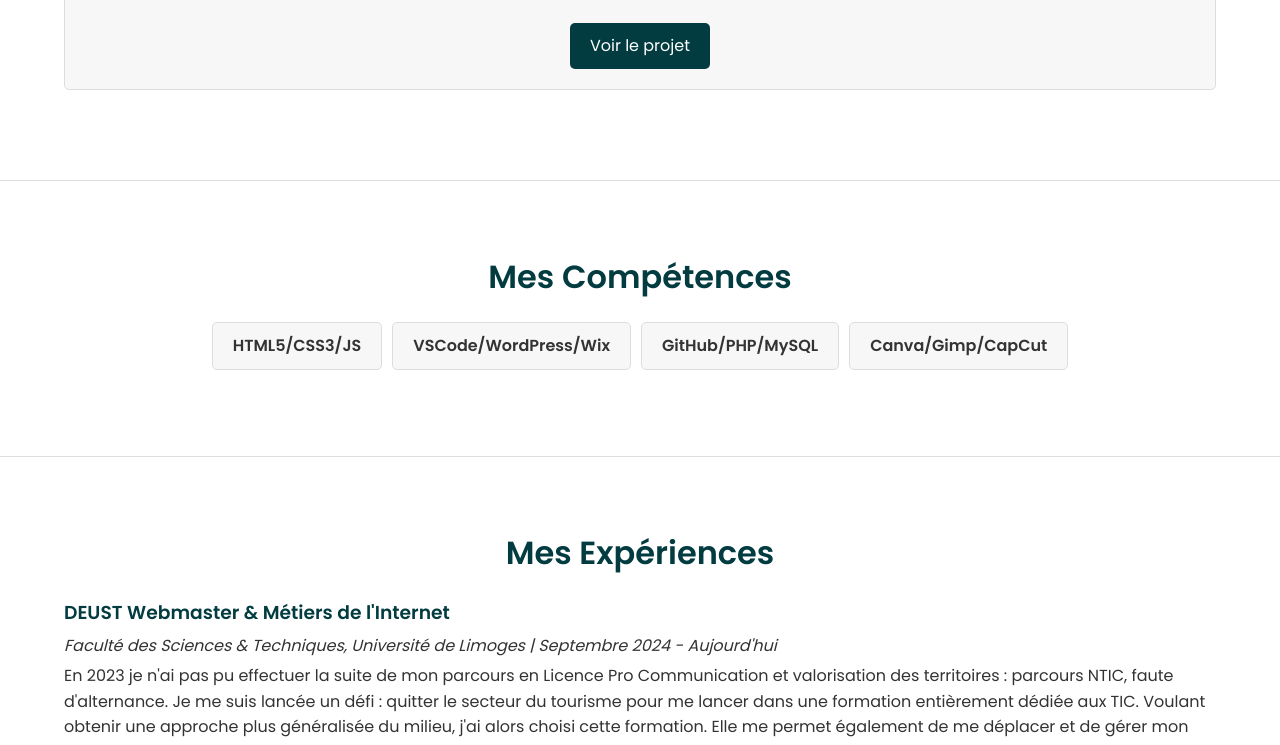
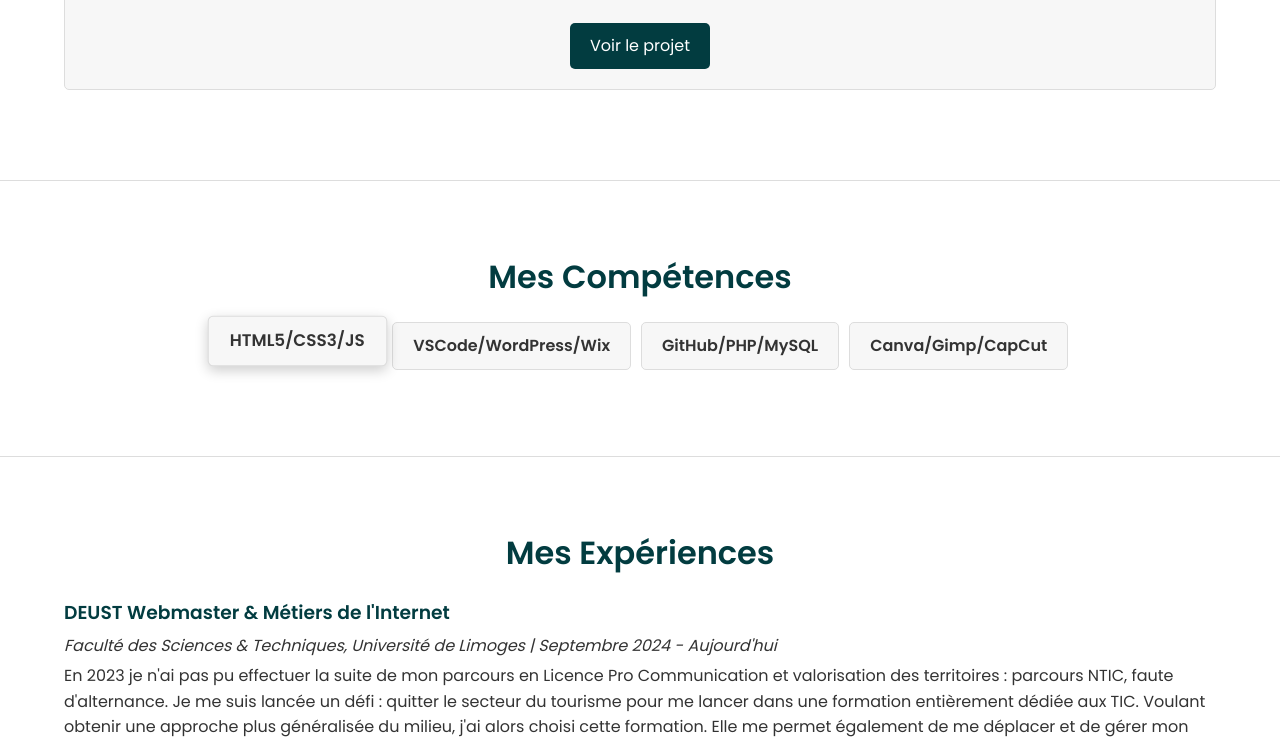
Before and after one commit to unilimjf/cv_portfolio_jade_faroux, a plain HTML site: page index.html in a window 1280 px wide. In both pictures the pointer is over the item "HTML5/CSS3/JS". Shown: the part 1828-2573 px from the top of the page. Drawn offline with Linux system fonts and the light colour scheme.

Commit message:
style.css

```diff
--- a/style.css
+++ b/style.css
@@ -123,7 +123,7 @@ header nav ul li a:hover {
     font-weight: bold;
 }
 
-#hobbies ul li:hover {
+#skills ul li:hover {
     transform: translateY(-5px) scale(1.05);
     box-shadow: 0 4px 12px rgba(0, 0, 0, 0.2);
     cursor: pointer;
@@ -191,6 +191,7 @@ header nav ul li a:hover {
     border-radius: 5px;
     padding: 50px 70px;
     font-weight: bold;
+    text-align: center;
 }
 
 #hobbies ul li:hover {
```
